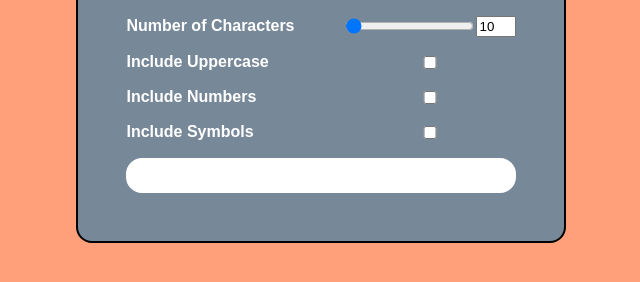
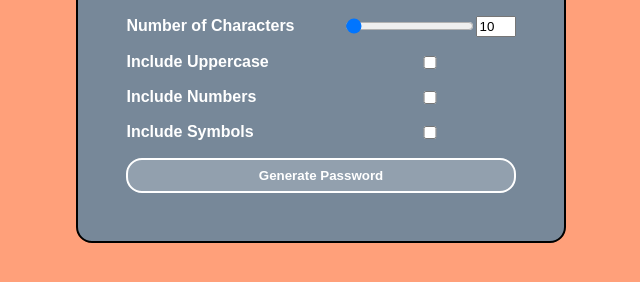
Before and after one commit to bkhanal87/JavaScript-Password-Generator, a plain HTML site: page index.html in a window 1280 px wide. In both pictures the pointer is over the button "Generate Password". Shown: the part 366-648 px from the top of the page, without its empty margins (319-959 px from the left). Drawn offline with Linux system fonts and the light colour scheme.

Commit message:
fourth commit

```diff
--- a/style.css
+++ b/style.css
@@ -70,5 +70,6 @@ label{
   border-radius: 1rem;
 }
 .btn:hover{
-  background-color: #fff;
+  background-color: #FFFFFF33;
+
 }
```
Also changed, not shown: script.js (+5 -8 lines).
